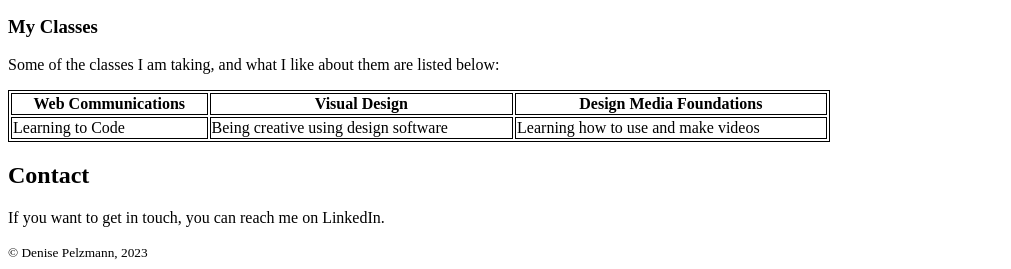
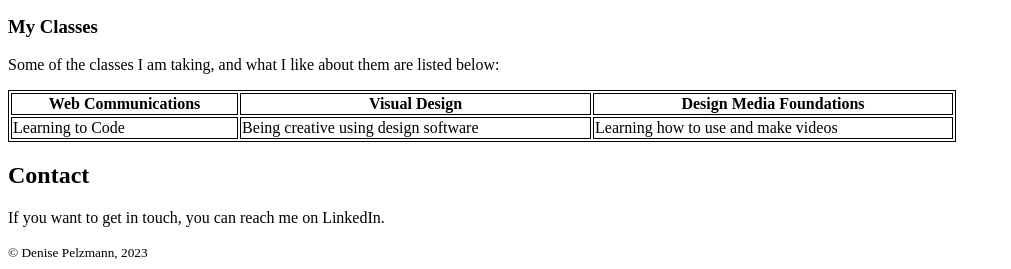
Before and after one commit to Pelzmade/Portfolio, a plain HTML site: page index.html in a window 1280 px wide. Shown: the part 1463-1732 px from the top of the page, without its empty margins (0-1011 px from the left). Drawn offline with Linux system fonts and the light colour scheme.

Commit message:
first draft

```diff
--- a/index.html
+++ b/index.html
@@ -4,6 +4,7 @@
     <meta charset="UTF-8">
     <meta name="viewport" content="width=device-width, initial-scale=1.0">
     <title>Document</title>
+    <link href="Styles.css" rel="stylesheet" />
     <style>
       table, th, td {border:1px solid black;}
     </style>
@@ -58,7 +59,7 @@
 
 
 
-<table style="width:65%">
+<table style="width:75%">
       <tr>
         <th>Web Communications</th>
         <th>Visual Design</th>
```
Also changed, not shown: Styles.css (added).
